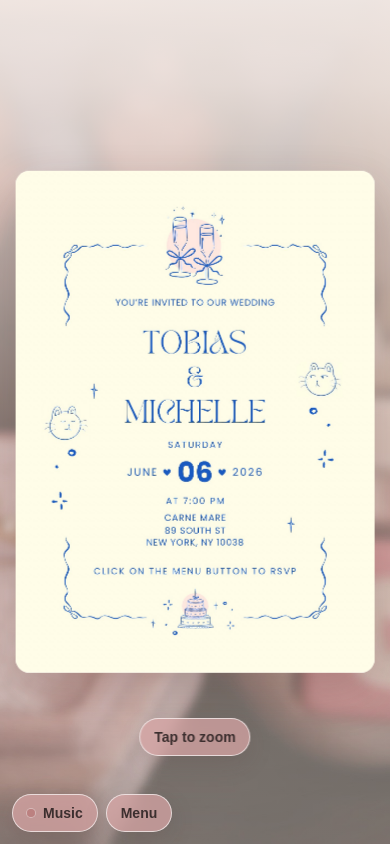
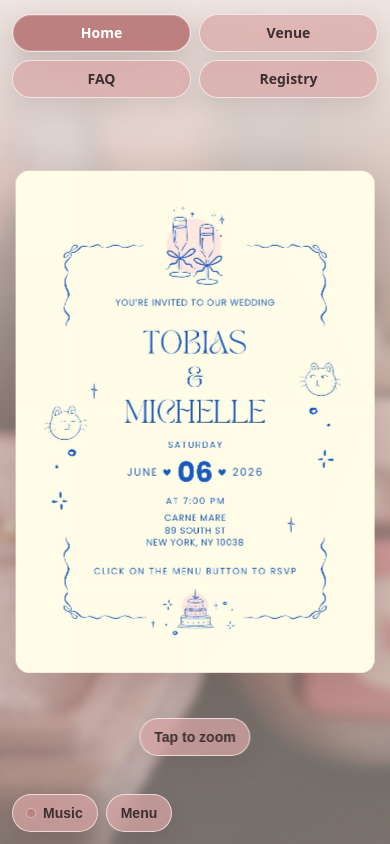
Before and after one commit to tluna-ops/Luna-wedding, a plain HTML site: page index.html in a window 390 px wide. Drawn offline with Linux system fonts and the light colour scheme.

Commit message:
Add site navigation bar with responsive styles

```diff
--- a/index.html
+++ b/index.html
@@ -145,6 +145,57 @@
       pointer-events:none;
     }
     /* ===== END BACKGROUND IMAGE ===== */
+
+    /* ===== START SITE NAVIGATION ===== */
+    .topbar{
+      position:fixed;
+      top:calc(14px + env(safe-area-inset-top));
+      left:50%;
+      transform:translateX(-50%);
+      z-index:32;
+      width:min(940px, calc(100vw - 32px));
+      display:flex;
+      justify-content:flex-end;
+      gap:8px;
+      flex-wrap:wrap;
+      pointer-events:auto;
+    }
+
+    .nav-btn{
+      appearance:none;
+      border:1px solid rgba(255,255,255,.64);
+      color:var(--text);
+      background:rgba(216,166,166,.72);
+      padding:10px 14px;
+      border-radius:999px;
+      font-size:14px;
+      font-weight:700;
+      line-height:1.15;
+      text-decoration:none;
+      cursor:pointer;
+      white-space:nowrap;
+      backdrop-filter:blur(8px);
+      -webkit-backdrop-filter:blur(8px);
+      box-shadow:0 8px 24px rgba(80,45,45,.15);
+      transition:transform .15s ease, background .15s ease, box-shadow .15s ease, border-color .15s ease;
+      text-align:center;
+    }
+
+    .nav-btn:hover{
+      transform:translateY(-1px);
+      background:rgba(216,166,166,.88);
+      border-color:rgba(255,255,255,.76);
+    }
+
+    .nav-btn.active{
+      background:rgba(185,120,120,.92);
+      color:#fff;
+      border-color:rgba(255,255,255,.82);
+      box-shadow:
+        0 10px 28px rgba(80,45,45,.22),
+        inset 0 0 0 1px rgba(255,255,255,.20);
+    }
+    /* ===== END SITE NAVIGATION ===== */
 
     /* ===== START INVITATION IMAGE ===== */
     .invite{
@@ -461,6 +512,18 @@
     /* ===== END BOTTOM DOCK ===== */
 
     /* ===== START MOBILE STYLES ===== */
+    @media (max-width: 640px){
+      .topbar{
+        width:min(100% - 24px, 940px);
+        justify-content:center;
+      }
+
+      .topbar .nav-btn{
+        flex:1 1 calc(50% - 8px);
+        min-width:0;
+      }
+    }
+
     @media (max-width: 430px){
       .actions{
         overflow-x:visible;
@@ -478,6 +541,16 @@
 
       .calendar-pop .btn{
         min-width:160px;
+      }
+    }
+
+    @media (max-width: 380px){
+      .topbar{
+        width:min(100% - 18px, 940px);
+      }
+
+      .topbar .nav-btn{
+        flex:1 1 100%;
       }
     }
 
@@ -502,6 +575,15 @@
     <img src="assets/bg.jpg?v=37" alt="">
   </div>
   <!-- ===== END BACKGROUND IMAGE MARKUP ===== -->
+
+  <!-- ===== START SITE NAVIGATION ===== -->
+  <nav class="topbar" aria-label="Site navigation">
+    <a class="nav-btn active" href="index.html" aria-current="page">Home</a>
+    <a class="nav-btn" href="venue.html">Venue</a>
+    <a class="nav-btn" href="faq.html">FAQ</a>
+    <a class="nav-btn" href="registry.html">Registry</a>
+  </nav>
+  <!-- ===== END SITE NAVIGATION ===== -->
 
   <!-- ===== START INVITATION IMAGE MARKUP ===== -->
   <img id="invite" class="invite" src="assets/weddinginvite.png?v=15" alt="Wedding invitation">
@@ -910,7 +992,7 @@
       });
 
       document.addEventListener('pointerdown', (e) => {
-        const inside = e.target.closest('#actions, #calendarPop, #menuBtn, #menuCloseBtn, #music, .close, #hint');
+        const inside = e.target.closest('#actions, #calendarPop, #menuBtn, #menuCloseBtn, #music, .close, #hint, .topbar');
 
         if (!inside) closeAll();
       });
```
